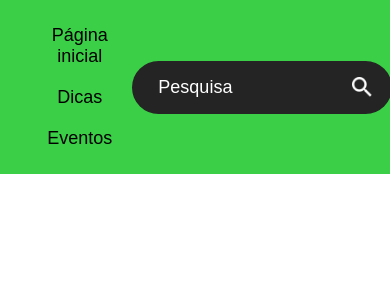
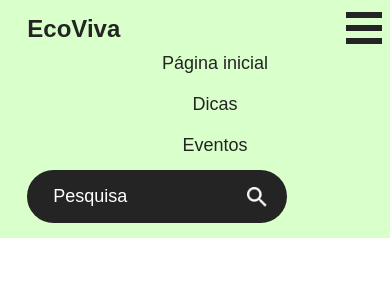
Before and after one commit to lcnsilva/EcoViva, a React (Create React App) app in the folder front-end/: page / in a window 390 px wide. Shown: the top 300 px of the page. Built offline with nearby package versions, Linux system fonts and the light colour scheme.

Commit message:
atualizações

```diff
--- a/front-end/src/components/header/index.js
+++ b/front-end/src/components/header/index.js
@@ -1,20 +1,36 @@
 import './style.css'
 import search_icon from '../../assets/search.png'
+import { useState } from 'react'
+import { Link } from 'react-router-dom'
 
 function Header() {
+    const [menuOpen, setMenuOpen] = useState(false);
     return(
-        <div className='navbar'>
-
-            <ul>
-                <li>Página inicial</li>
-                <li>Dicas</li>
-                <li>Eventos</li>
+        <nav>
+            <a href='/' className='titulo'>EcoViva</a>
+            <div className="menu" onClick={() => {
+                setMenuOpen(!menuOpen);
+            }}>
+                <span></span>
+                <span></span>
+                <span></span>
+            </div>
+            <ul className={menuOpen ? "open" : ""}>
+                <li>
+                    <a href='/'>Página inicial</a>
+                </li>
+                <li>
+                    <a href='/'>Dicas</a>
+                </li>
+                <li>
+                    <a href='/'>Eventos</a>
+                </li>
             </ul>
             <div className='pesquisa'>
                 <input type='text' placeholder='Pesquisa'></input>
                 <img src={search_icon} alt='' className=''/>
             </div>
-        </div>
+        </nav>
     )
 }
 export default Header
--- a/front-end/src/components/header/style.css
+++ b/front-end/src/components/header/style.css
@@ -1,30 +1,42 @@
-.navbar{
+nav{
     width: 100%;
     display: flex;
     align-items: center;
     justify-content: space-between;
-    background: rgb(58, 207, 70);
+    background: #D9FFCB;
     padding: 15px 7%;
 }
-ul{
+
+nav .titulo{
+    font-size: 1.5rem;
+    font-weight: bold;
+    color:#242424;
+    text-decoration: none;
+}
+nav ul{
     flex: 1;
     list-style: none;
     text-align: center;
 }
-ul li{
+nav ul li{
     display: inline-block;
     margin: 10px 20px;
     font-size: 18px;
     cursor: pointer;
 }
-.pesquisa{
+nav ul li a{
+    text-decoration: none;
+    color:#242424;
+    border-radius: 0.5rem;
+}
+nav .pesquisa{
     display: flex;
     align-items: center;
     background: #242424;
     padding: 10px 20px;
     border-radius: 50px;
 }
-.pesquisa input{
+nav .pesquisa input{
     padding: 6px;
     background: transparent;
     border: 0;
@@ -33,10 +45,48 @@ ul li{
     font-size: 18px;
     max-width: 200px;
 }
-.pesquisa input::placeholder{
+nav .pesquisa input::placeholder{
     color: #fff;
 }
-.pesquisa img{
+nav .pesquisa img{
     width: 20px;
     cursor: pointer;
 }
+nav .menu {
+    display: none;
+    position: absolute;
+    top: 0.75rem;
+    right: 0.5rem;
+    flex-direction: column;
+    justify-content: space-between;
+    width: 2.25rem;
+    height: 2rem;
+}
+nav .menu span {
+    width: 100%;
+    height: 0.4rem;
+    border-radius: 0.2;
+    background-color: #242424;
+}
+
+@media (max-width: 480px) {
+    nav .menu {
+        display: flex;
+    }
+    nav {
+        flex-direction: column;
+        align-items: start;
+    }
+    nav ul {
+        flex-direction: column;
+        width: 100%;
+        margin-bottom: 0.25rem;
+    }
+    nav ul.open {
+        display: flex;
+    }
+    nav ul li {
+        width: 100%;
+        text-align: center;
+    }
+}
```
